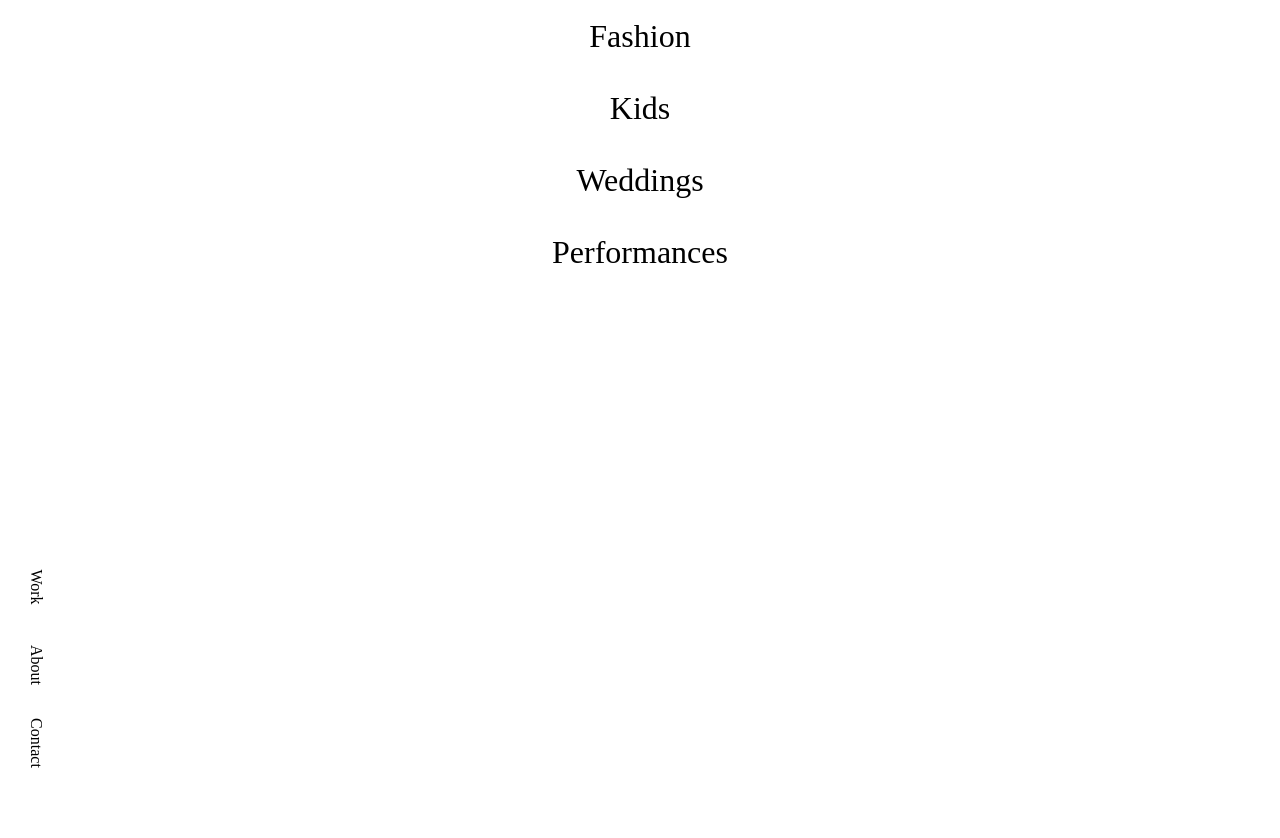
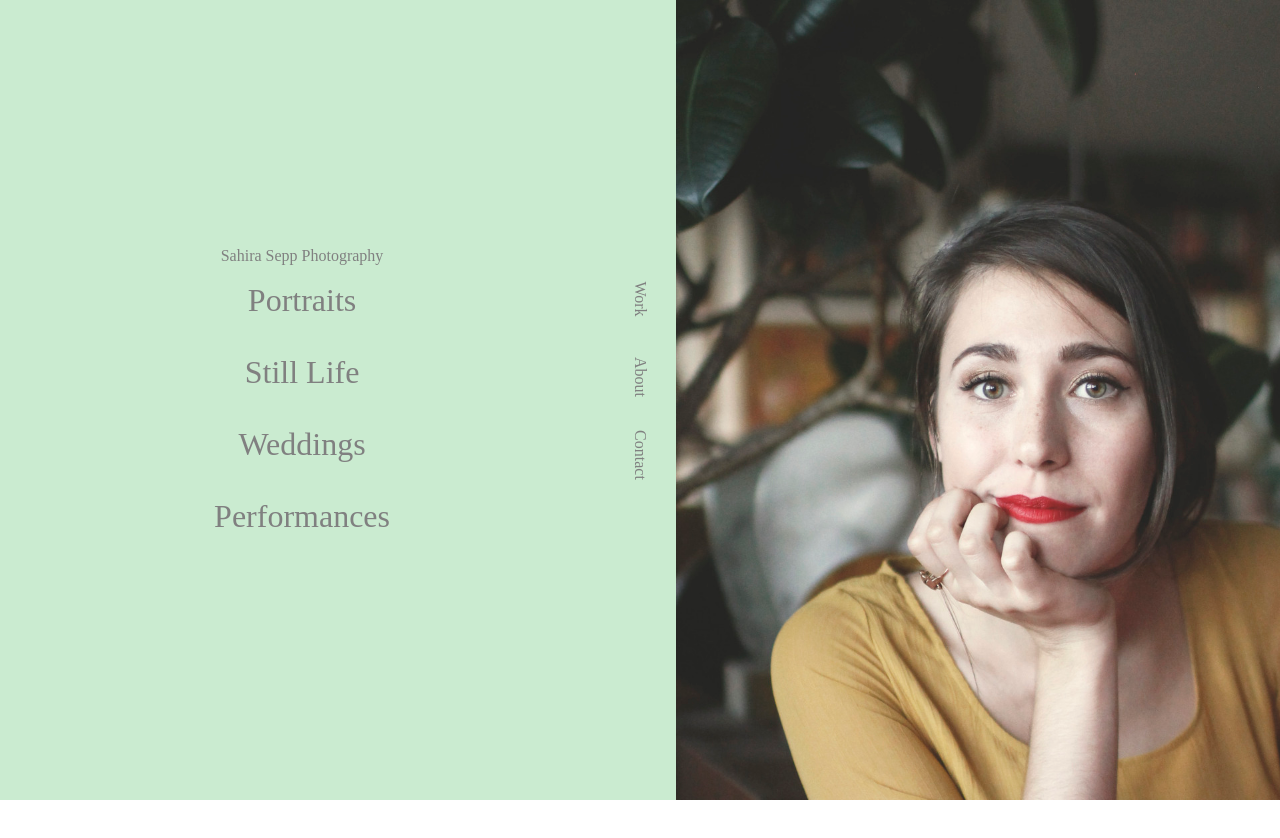
Before and after one commit to loreerol/Sahira_Sepp, a plain HTML site: page index.html in a window 1280 px wide. After the commit the page ends 800 px from the top, so only its background shows below. Drawn offline with Linux system fonts and the light colour scheme.

Commit message:
added and positioned gallery preview images

```diff
--- a/index.html
+++ b/index.html
@@ -6,40 +6,46 @@
     <link rel="stylesheet" href="styles.css">
   </head>
   <body>
-    <!-- page content -->
-      <div class="work">
+    <section class="flex-parent">
+      <section class="work">
+              <h1 class="title">Sahira Sepp Photography</h1>
+
         <ul>
             <li>
-                <a>Fashion</a>
+                <a href="#">Portraits</a>
             </li>
             <li>
-                <a>Kids</a>
+                <a href="#">Still Life </a>
             </li>
             <li>
-                <a>Weddings</a>
+                <a href="#">Weddings</a>
             </li>
             <li>
-                <a>Performances</a>
+                <a href="#">Performances</a>
             </li>
 
         </ul>
-      </div>
+      </section>
       <nav>
           <ul>
             <li>
-                <a>Work</a>
+                <a href="#">Work</a>
             </li>
             <li>
-                <a>About</a>
+                <a href="#">About</a>
             </li>
             <li>
-                <a>Contact</a>
+                <a href="#">Contact</a>
             </li>
           </ul>
 
       </nav>
-      <div class="image-container">
-      </div>
+      <section class="image-container">
+          <div>
+          <img src="_resources/portrait.jpg" >
+          </div>
+      </section>
        <script src="scripts.js"></script>
+    </section>
   </body>
 </html>
--- a/styles.css
+++ b/styles.css
@@ -42,23 +42,31 @@ table {
 	border-collapse: collapse;
 	border-spacing: 0;
 }
+a{
+    text-decoration: none;
+    color: inherit;
+}
 
 /* Reset ends */
 
-section{
+.flex-parent{
     display: flex;
     height: 100vh;
     color: grey;
+    background-color: #caebd0;
 }
-
+a:hover{
+    color: #5d5d5d;
+}
  /* Work section */
 .work{
     font-size: 200%;
     background: ;
-    flex-grow: 1;
+    flex-grow: .8;
     display: flex;
     flex-direction: column;
     justify-content: center;
+    flex-basis: 50%;
 }
 .title{
     align-self: center;
@@ -79,8 +87,16 @@ section{
 }
 /* Image container */
 .image-container{
-    background: lightpink;
+    background-image: url(_resources/sahira-5.jpg);
+    background-size: 150%;
+    background-repeat: no-repeat;
     flex-grow: 1.5;
+    overflow: hidden;
+    flex-basis: 50%;
+}
+
+img{
+    height: 100vw;
 }
 /* Navigation */
 nav{
@@ -91,7 +107,7 @@ height: 100vh;
 
 }
 nav li{
-  transform: rotate(90deg);
+  transform: rotate(90deg);s
 	transform-origin: left top 1;
     justify-content: center;
     display: flex;
```
Also changed, not shown: _resources/performance.jpg (added), _resources/portrait.jpg (added), _resources/sahira-2.jpg (added), _resources/sahira-3.jpg (added), _resources/sahira-4.jpg (added), _resources/sahira-5.jpg (added), _resources/sahira.jpg (added), _resources/still-life.jpg (added), _resources/weddings-2.jpg (added), _resources/weddings.jpg (added).
